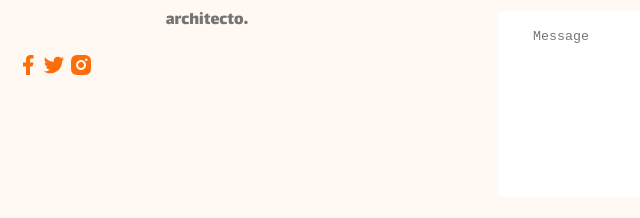
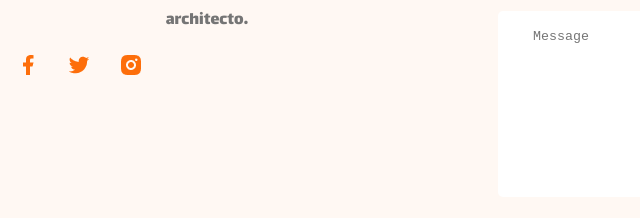
Before and after one commit to md7799/web-developer-portfolio, a plain HTML site: page index.html in a window 1280 px wide. Shown: the part 3870-4088 px from the top of the page, 192-832 px from the left. Drawn offline with Linux system fonts and the light colour scheme.

Commit message:
finally done

```diff
--- a/style.css
+++ b/style.css
@@ -168,3 +168,6 @@ nav{
         border: 0;
         width: 100%;
       }
+      .social-links a{
+        margin-right: 25px;
+      }
```
